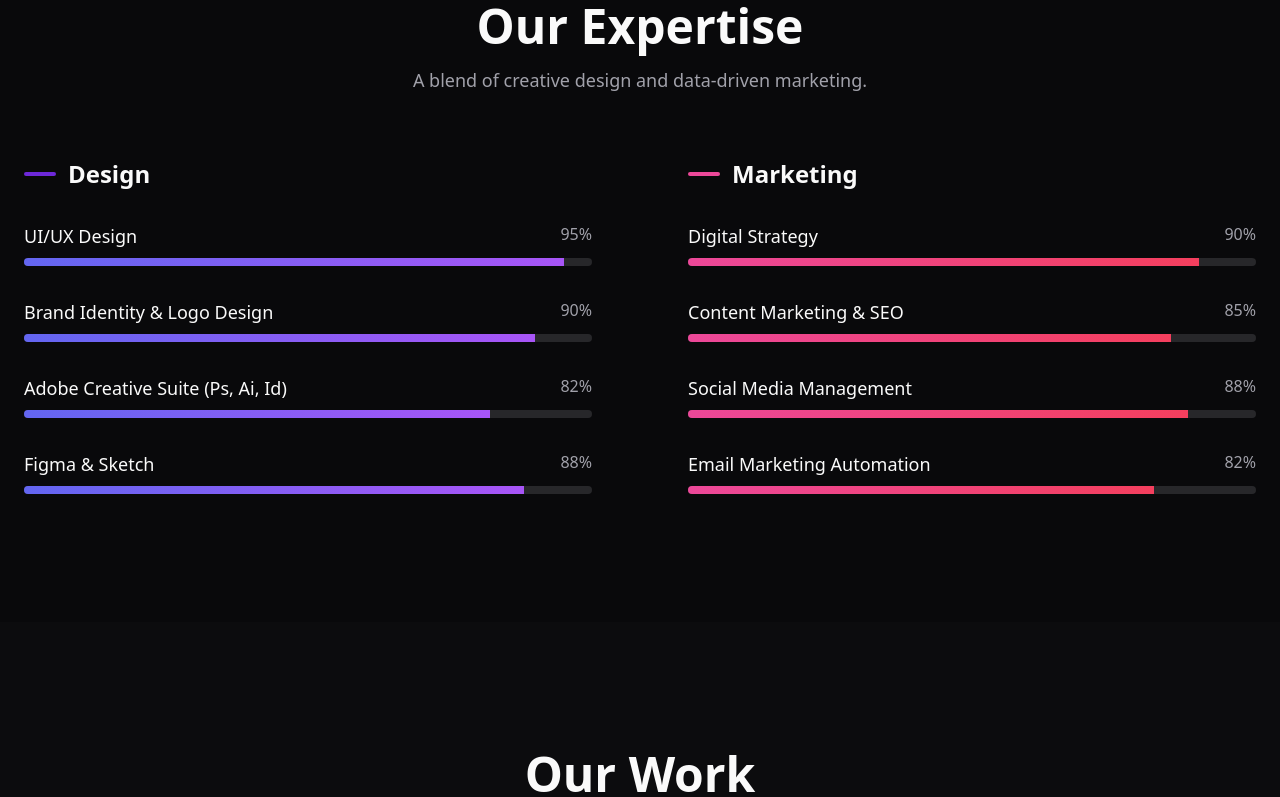
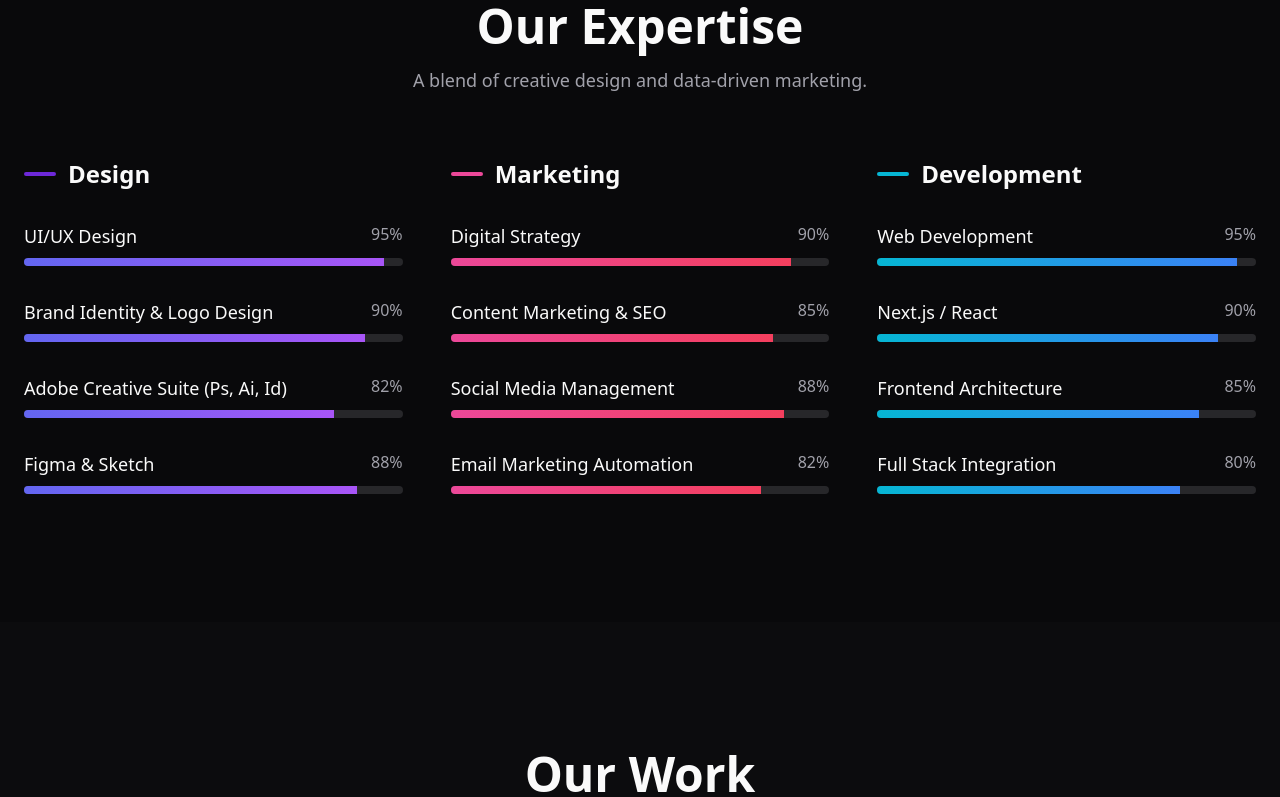
Before and after one commit to induwarapathirana/portfolio-vistudio, a Next.js app: page / in a window 1280 px wide. Shown: the part 1774-2571 px from the top of the page. Built offline with nearby package versions, Linux system fonts and the light colour scheme.

Commit message:
feat: Add development skills section and 3-column layout to skills, and fix hero gradient direction.

```diff
--- a/src/components/sections/Hero.tsx
+++ b/src/components/sections/Hero.tsx
@@ -20,7 +20,7 @@ export default function Hero() {
                 <span className="inline-block py-1 px-3 mb-6 rounded-full border border-primary/30 bg-primary/10 text-primary text-sm font-medium tracking-wide">
                     {portfolioData.yourName}
                 </span>
-                <h1 className="text-5xl md:text-7xl lg:text-8xl font-bold tracking-tight mb-6 bg-clip-text text-transparent bg-gradient-to-wb from-white via-white/90 to-white/50 bg-300%">
+                <h1 className="text-5xl md:text-7xl lg:text-8xl font-bold tracking-tight mb-6 bg-clip-text text-transparent bg-gradient-to-b from-white via-white/90 to-white/50 bg-300%">
                     {portfolioData.hero.headline}
                 </h1>
                 <p className="text-lg md:text-2xl text-muted-foreground max-w-2xl mx-auto leading-relaxed mb-10">
--- a/src/components/sections/Skills.tsx
+++ b/src/components/sections/Skills.tsx
@@ -13,7 +13,7 @@ export default function Skills() {
                 </p>
             </div>
 
-            <div className="grid md:grid-cols-2 gap-16 md:gap-24">
+            <div className="grid md:grid-cols-2 lg:grid-cols-3 gap-16 md:gap-12">
                 {/* Design Skills */}
                 <div>
                     <h3 className="text-2xl font-semibold mb-8 flex items-center gap-3">
@@ -65,6 +65,34 @@ export default function Skills() {
                         ))}
                     </div>
                 </div>
+
+
+                {/* Development Skills */}
+                <div>
+                    <h3 className="text-2xl font-semibold mb-8 flex items-center gap-3">
+                        <span className="w-8 h-1 bg-cyan-500 rounded-full"></span> Development
+                    </h3>
+                    <div className="space-y-8">
+                        {/* @ts-ignore - Dynamic key access */}
+                        {portfolioData.skills.development?.map((skill, i) => (
+                            <div key={skill.name}>
+                                <div className="flex justify-between mb-2">
+                                    <span className="font-medium text-lg">{skill.name}</span>
+                                    <span className="text-muted-foreground">{skill.value}%</span>
+                                </div>
+                                <div className="h-2 bg-secondary rounded-full overflow-hidden">
+                                    <motion.div
+                                        initial={{ width: 0 }}
+                                        whileInView={{ width: `${skill.value}%` }}
+                                        transition={{ duration: 1, delay: i * 0.1, ease: "easeOut" }}
+                                        viewport={{ once: true }}
+                                        className="h-full bg-gradient-to-r from-cyan-500 to-blue-500"
+                                    />
+                                </div>
+                            </div>
+                        ))}
+                    </div>
+                </div>
             </div>
         </section>
     );
--- a/src/data/portfolio.ts
+++ b/src/data/portfolio.ts
@@ -21,6 +21,12 @@ export const portfolioData = {
             { name: "Content Marketing & SEO", value: 85 },
             { name: "Social Media Management", value: 88 },
             { name: "Email Marketing Automation", value: 82 },
+        ],
+        development: [
+            { name: "Web Development", value: 95 },
+            { name: "Next.js / React", value: 90 },
+            { name: "Frontend Architecture", value: 85 },
+            { name: "Full Stack Integration", value: 80 },
         ]
     },
     projects: [
```
